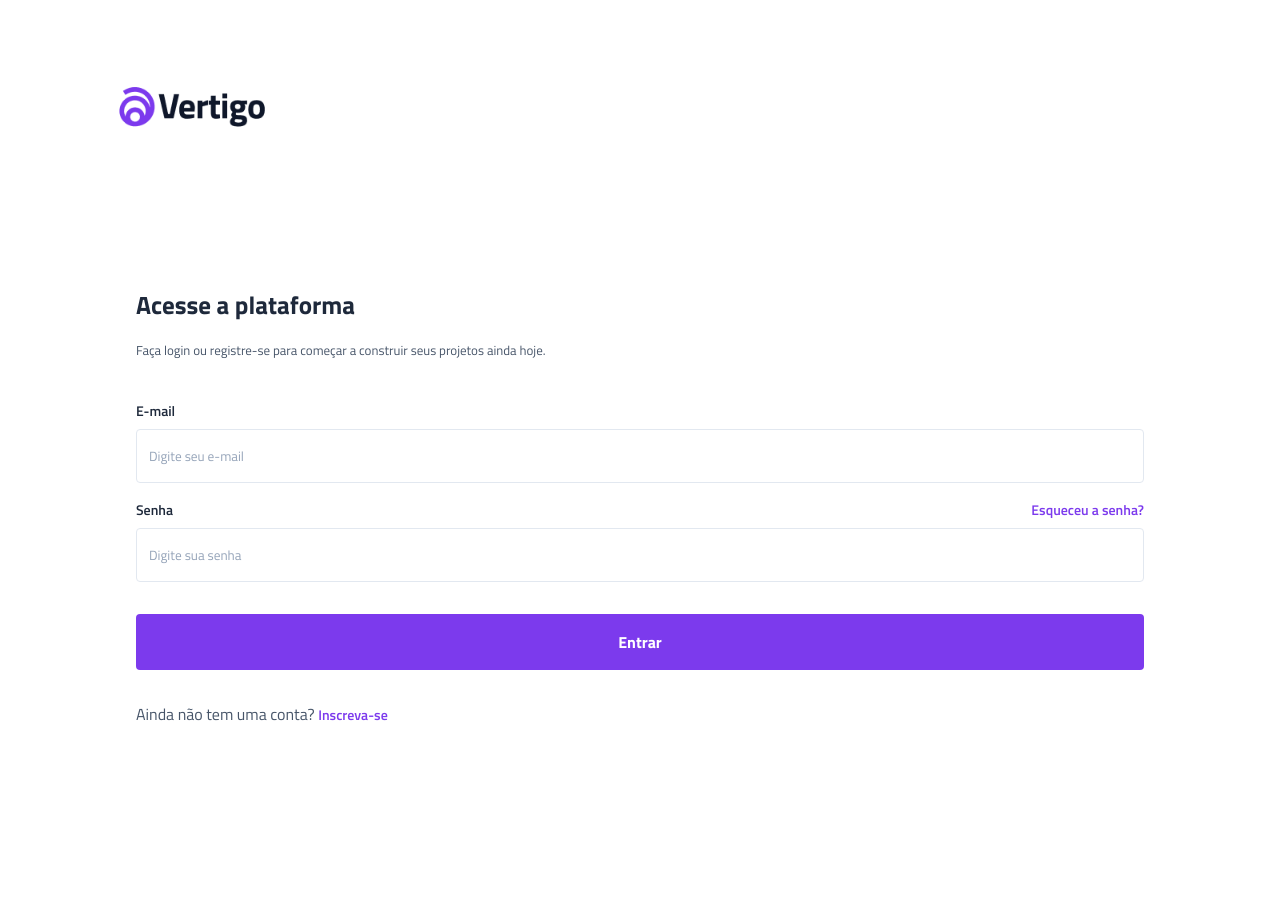
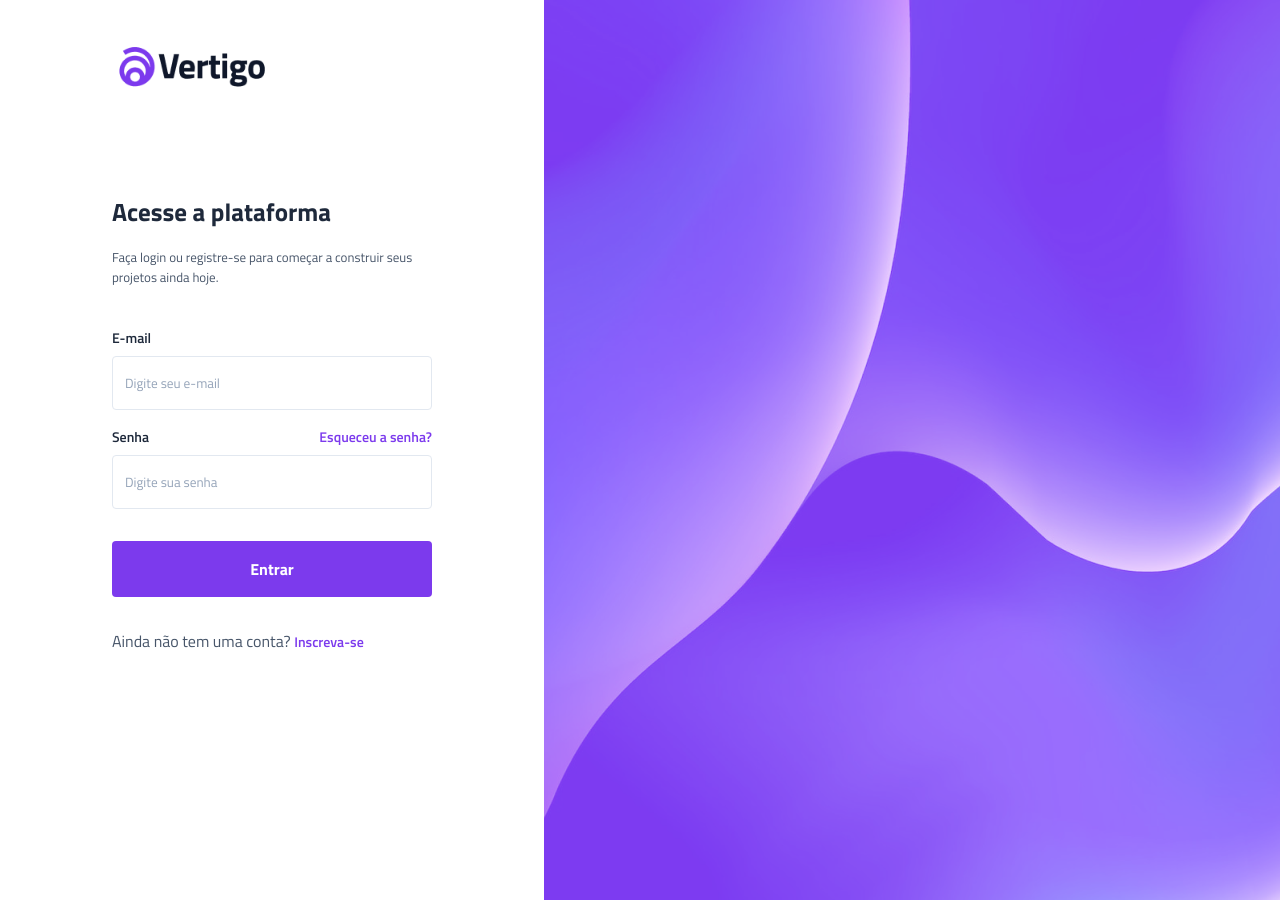
Before and after one commit to Lu03607/projeto-vertigo, a plain HTML site: page index.html in a window 1280 px wide. Before the commit the page ends 800 px from the top, so only its background shows below. Drawn offline with Linux system fonts and the light colour scheme.

Commit message:
inserção do background desktop

```diff
--- a/index.html
+++ b/index.html
@@ -45,6 +45,9 @@
             </section>
         </main>
     </div>
+    <div class="pg-desktop">
+        <img src="Imagens/bg-desktop.png" alt="background desktop">
+    </div>
 </body>
 
 </html>
--- a/style.css
+++ b/style.css
@@ -114,11 +114,20 @@ login > p a {
     font-size: 1rem;
 }
 
+.pg-desktop {
+    display: none;
+}
+
 @media(min-width: 1000px) {
+    body {
+        display: flex;
+        height: 100vh;
+    }
+
     header {
         background: none;
         justify-content: flex-start;
-        margin:2.5rem 7rem 7rem;
+        padding-inline: 7rem;
 
     }
 
@@ -127,8 +136,17 @@ login > p a {
     }
 
     main {
-        margin-inline: 7rem;
+        padding-inline: 7rem;
 
     }
 
+    .conteudo {
+        width: 100%;
+    }
+
+    .pg-desktop {
+        display: block;
+        width: 100%;
+    }
+
 }
```
